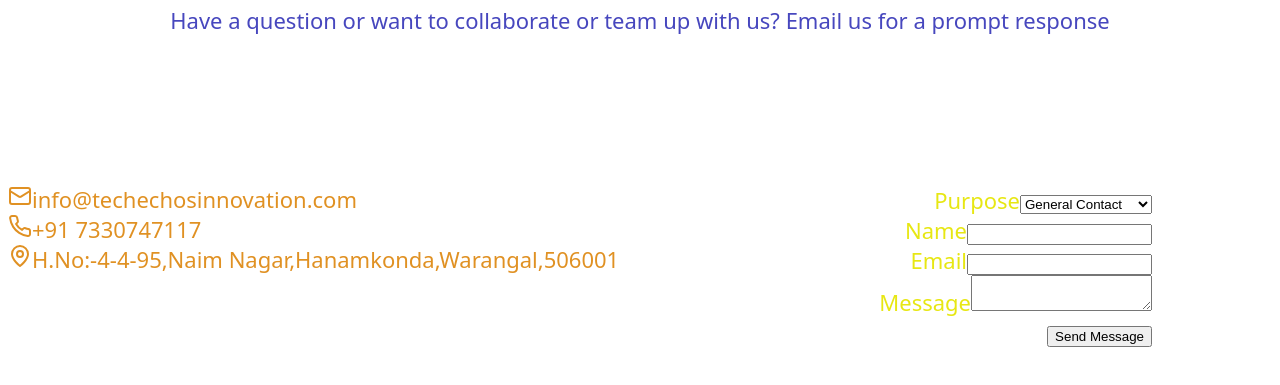
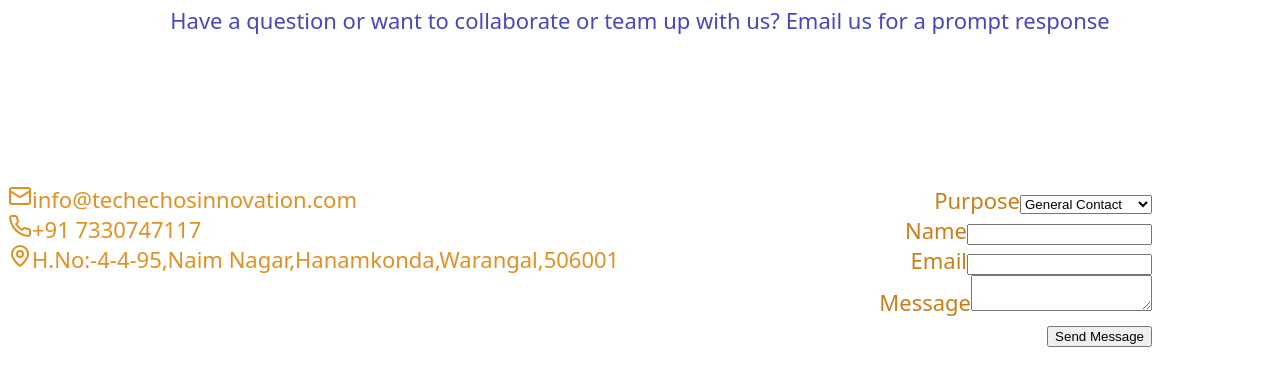
Before and after one commit to erukullapradeep/Company_website_1, a plain HTML site: page contact.html in a window 1280 px wide. Shown: the part 147-532 px from the top of the page. Drawn offline with Linux system fonts and the light colour scheme.

Commit message:
contactstyle.css

```diff
--- a/contactstyle.css
+++ b/contactstyle.css
@@ -24,5 +24,5 @@ body {
     padding-top: -15%;
     padding-right: 120px;
     margin-top: -7%;
-    color: rgb(231, 231, 19);
+    color: rgb(200, 127, 25);
 }
```
